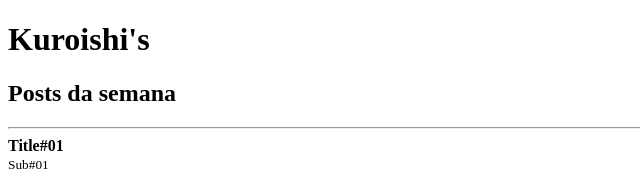
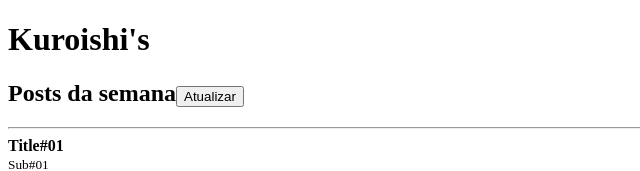
Before and after one commit to CaioChristhian/react, a React app: page / in a window 1280 px wide. Shown: the top 171 px of the page, without its empty margins (0-640 px from the left). Built offline with nearby package versions, Linux system fonts and the light colour scheme.

Commit message:
trabalhando com states

```diff
--- a/src/App.js
+++ b/src/App.js
@@ -1,27 +1,47 @@
-import React from 'react';
+import React, { useState } from 'react';
 
 import Post from './Post';
 import Header from './Header';
 
-const posts = [
-  { title: 'Title#01', subtitle: 'Sub#01', likes: 20 },
-  { title: 'Title#02', subtitle: 'Sub#02', likes: 10 },
-  { title: 'Title#03', subtitle: 'Sub#03', likes: 50 },
-  { title: 'Title#04', subtitle: 'Sub#04', likes: 100 },
-];
 
 function App() {
+  const [posts, setPosts] = useState([
+    { id: Math.random(), title: 'Title#01', subtitle: 'Sub#01', likes: 20 },
+    { id: Math.random(), title: 'Title#02', subtitle: 'Sub#02', likes: 10 },
+    { id: Math.random(), title: 'Title#03', subtitle: 'Sub#03', likes: 50 },
+    { id: Math.random(), title: 'Title#04', subtitle: 'Sub#04', likes: 100 },
+  ])
+
+  function handleRefresh() {
+    setTimeout(() => {
+      setPosts((prevState) => [
+        ...prevState, // o react so acessa o valor quando o react fo executar a função
+        {
+          id: Math.random(),
+          title: `Title#0${prevState.length + 1}`,
+          subtitle: `Sub#0${prevState.length + 1}`,
+          likes: 50
+        }
+      ])
+    }, 2000)
+  }
+
   return (
     <>
       <Header title="Kuroishi's">
-      <h2>Posts da semana</h2>
+        <h2>
+          Posts da semana
+          <button onClick={handleRefresh}>
+            Atualizar
+          </button>
+        </h2>
       </Header>
 
       <hr />
 
       {posts.map(post => (
         <Post
-          key={post.title}
+          key={post.id}
           likes={post.likes}
           post={{
             title: post.title,
```
